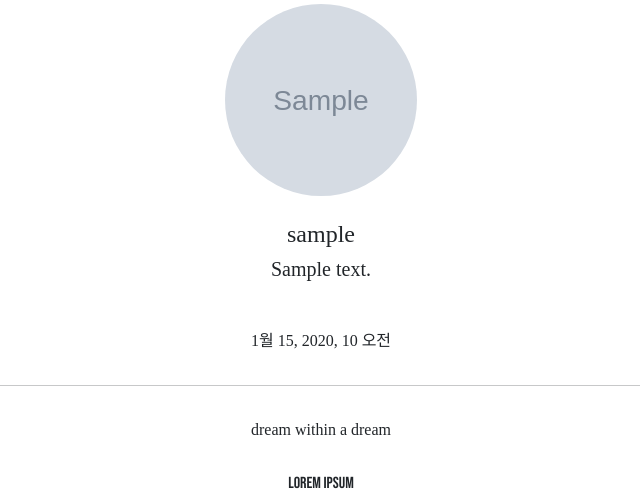
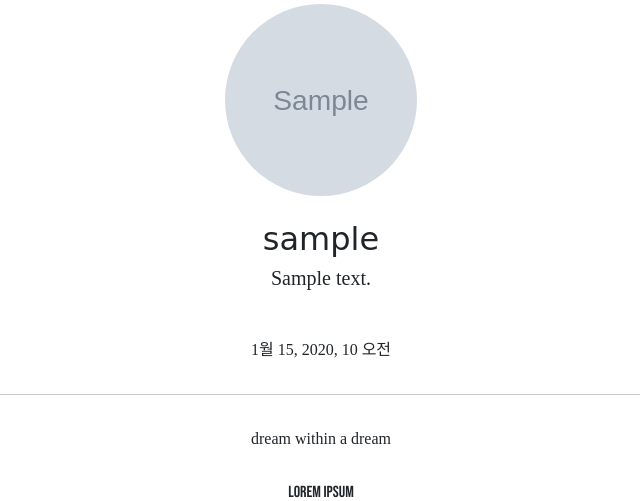
Before and after one commit to RYU339/new_pj_, a Django app: page /accounts/detail/1 in a window 1280 px wide. Shown: the part 285-786 px from the top of the page, without its empty margins (319-959 px from the left). Run offline with Django 3.2, Linux system fonts and the light colour scheme; tables that the repository leaves empty hold one stand-in row (values such as "Sample post"); grey boxes marked "Sample" are stand-in pictures; parts of the project's set-up code (start-up, migrations or seed data) failed here and were passed over; some libraries are stand-ins or nearby versions; some web fonts are replaced.

Commit message:
21.07.28 New Project commit 1

```diff
--- a/accountapp/templates/accountapp/detail.html
+++ b/accountapp/templates/accountapp/detail.html
@@ -8,14 +8,14 @@
                 <img src="{{ target_user.profile.image.url }}"
                      class = 'profile_image m-4'
                      alt="profile image">
-            <h4>{{ target_user.profile.nickname }}</h4>
+            <h2 class = 'NNS_B'>{{ target_user.profile.nickname }}</h2>
                 <h5>{{ target_user.profile.message }}</h5>
             {% else %}
-            <h4>
+            <h2>
                 <a href="{% url 'profileapp:create' %}">
                     Create Profile
                 </a>
-            </h4>
+            </h2>
             {% endif %}
         </div>
         <div>
--- a/static/base.css
+++ b/static/base.css
@@ -25,3 +25,7 @@
     border-radius: 20rem;
     object-fit: cover;
 }
+
+.NNS_B{
+    font-family: 'NanumSquareB', cursive;
+}
```
